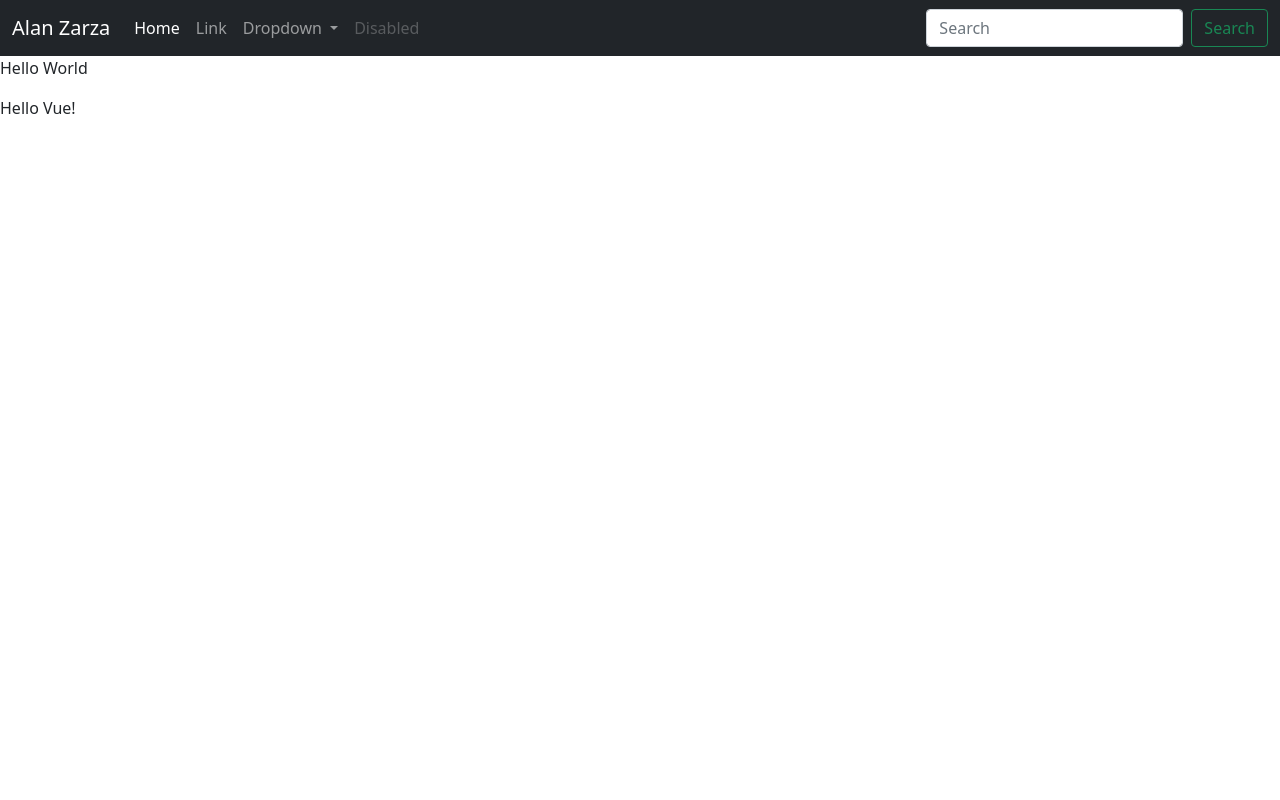
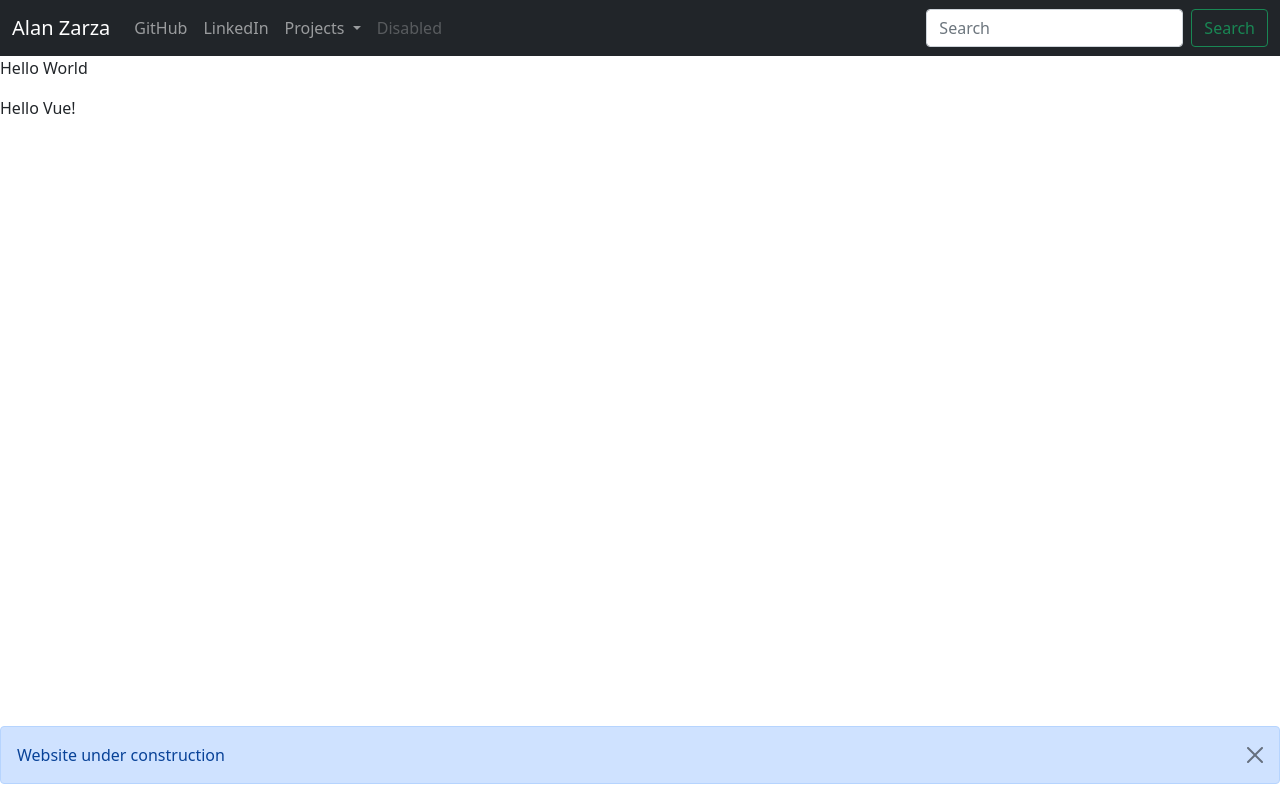
Before and after one commit to Darklegobot3000/mySite, a website: page public/index.html in a window 1280 px wide. Drawn offline with nearby package versions, Linux system fonts and the light colour scheme.

Commit message:
links to github and linkedin

```diff
--- a/public/index.html
+++ b/public/index.html
@@ -2,7 +2,7 @@
 
 <head>
     <title>Alan Zarza</title>
-    <link rel='icon' , href='/alan.jpg'>
+    <link rel='icon' , href='/static/alan.jpg'>
     <link href="https://cdn.jsdelivr.net/npm/bootstrap@5.0.0-beta1/dist/css/bootstrap.min.css" rel="stylesheet"
         integrity="sha384-giJF6kkoqNQ00vy+HMDP7azOuL0xtbfIcaT9wjKHr8RbDVddVHyTfAAsrekwKmP1" crossorigin="anonymous">
     <script src="https://cdn.jsdelivr.net/npm/vue@2/dist/vue.js"></script>
@@ -10,9 +10,7 @@
 </head>
 
 <body>
-
-
-    <nav class="navbar navbar-expand-lg navbar-dark bg-dark">
+    <nav class="navbar navbar-expand-lg navbar-dark bg-dark sticky-top">
         <div class="container-fluid">
             <a class="navbar-brand" href="#">Alan Zarza</a>
             <button class="navbar-toggler" type="button" data-bs-toggle="collapse"
@@ -23,23 +21,23 @@
             <div class="collapse navbar-collapse" id="navbarSupportedContent">
                 <ul class="navbar-nav me-auto mb-2 mb-lg-0">
                     <li class="nav-item">
-                        <a class="nav-link active" aria-current="page" href="#">Home</a>
+                        <a class="nav-link" aria-current="page" href="https://www.github.com/Darklegobot3000">GitHub</a>
                     </li>
                     <li class="nav-item">
-                        <a class="nav-link" href="#">Link</a>
+                        <a class="nav-link" href="https://www.linkedin.com/in/alan-zarza-250a31167/">LinkedIn</a>
                     </li>
                     <li class="nav-item dropdown">
                         <a class="nav-link dropdown-toggle" href="#" id="navbarDropdown" role="button"
                             data-bs-toggle="dropdown" aria-expanded="false">
-                            Dropdown
+                            Projects
                         </a>
                         <ul class="dropdown-menu" aria-labelledby="navbarDropdown">
-                            <li><a class="dropdown-item" href="#">Action</a></li>
-                            <li><a class="dropdown-item" href="#">Another action</a></li>
+                            <li><a class="dropdown-item" href="#">Project 1</a></li>
+                            <li><a class="dropdown-item" href="#">Project 2</a></li>
                             <li>
                                 <hr class="dropdown-divider">
                             </li>
-                            <li><a class="dropdown-item" href="#">Something else here</a></li>
+                            <li><a class="dropdown-item" href="#">Current Project</a></li>
                         </ul>
                     </li>
                     <li class="nav-item">
@@ -59,7 +57,12 @@
     <div id="app">
         {{ message }}
     </div>
+    <div class="alert alert-primary fixed-bottom fade show alert-dismissible" role="alert">
+        Website under construction
+        <button type='buton' class='btn-close' data-bs-dismiss='alert'></button>
+    </div>
 
-
-    <script src="https://cdn.jsdelivr.net/npm/bootstrap@5.0.0-beta1/dist/js/bootstrap.bundle.min.js" integrity="sha384-ygbV9kiqUc6oa4msXn9868pTtWMgiQaeYH7/t7LECLbyPA2x65Kgf80OJFdroafW" crossorigin="anonymous"></script>
+    <script src="https://cdn.jsdelivr.net/npm/bootstrap@5.0.0-beta1/dist/js/bootstrap.bundle.min.js"
+        integrity="sha384-ygbV9kiqUc6oa4msXn9868pTtWMgiQaeYH7/t7LECLbyPA2x65Kgf80OJFdroafW"
+        crossorigin="anonymous"></script>
 </body>
```
Also changed, not shown: public/static/alan.jpg (deleted).
